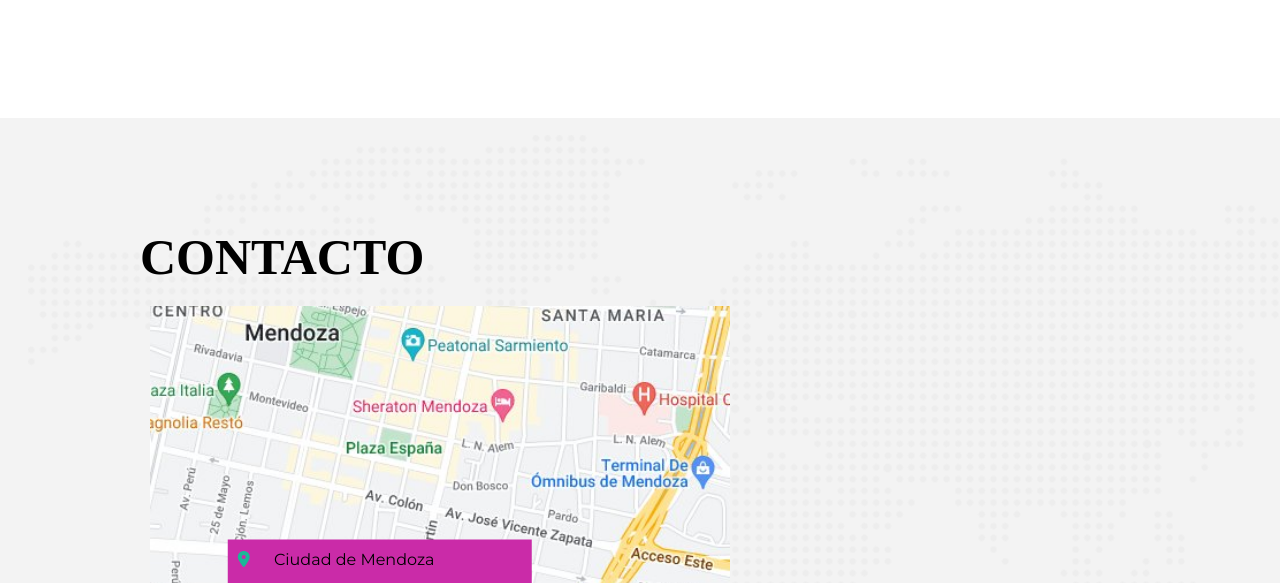
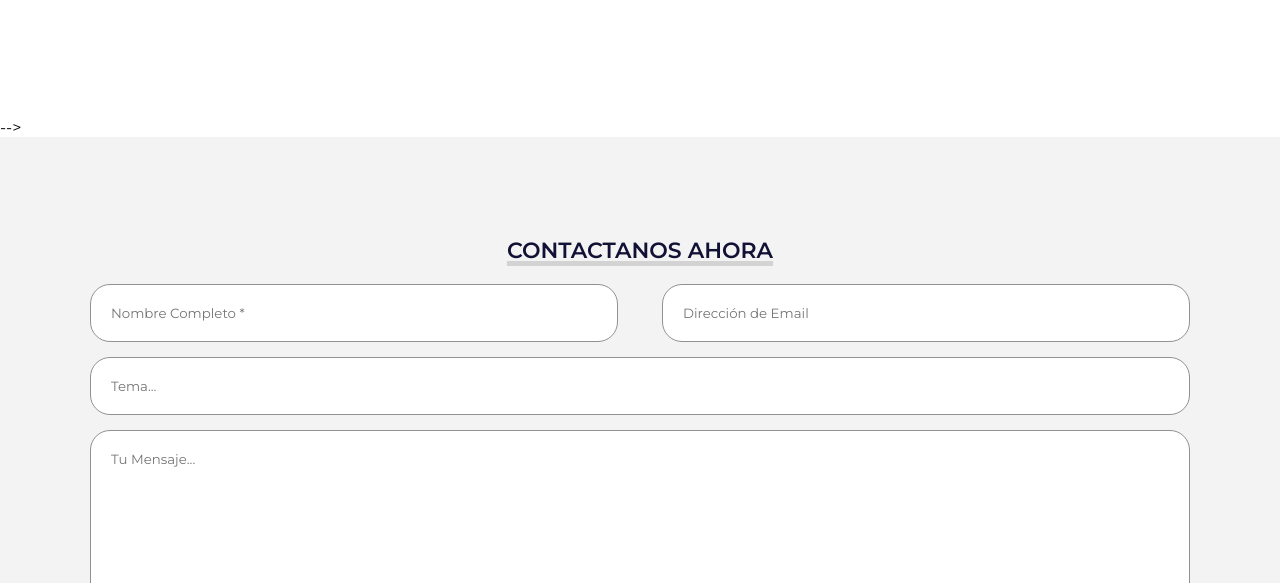
Before and after one commit to virginiacatellano/pagina-web-cv-con-html-css-js, a plain HTML site: page index.html in a window 1280 px wide. Shown: the part 3441-4024 px from the top of the page. Drawn offline with Linux system fonts and the light colour scheme.

Commit message:
se agrego un formulario funcional

```diff
--- a/index.html
+++ b/index.html
@@ -219,14 +219,14 @@
     </section>
 
     <!-- SECCTION C O N T A C T O -->
-    <section id="contacto" class="contacto">
+    <!-- <section id="contacto" class="contacto">
         <div class="contenido-seccion">
             <h2>CONTACTO</h2>
             <div class="fila">
 
-                <!-- Mapa -->
+               obción con mapa sin formulario Mapa -->
 
-                <div class="col">
+                <!-- <div class="col">
                     <img src="img\mendoza.jfif" alt="">
                     <div class="info">
                         <ul>
@@ -247,7 +247,30 @@
                 </div>
                 </div>
                 </div>
+                </section> --> -->
+
+
+
+                <section id="contacto">
+                    <h3 class="titulo-seccion">Contactanos ahora</h3>
+                    <div class="contenedor-form">
+                        <form action="https://formsubmit.co/vcastellano140@gmail.com" method="POST">
+                            <div class="fila mitad">
+                                <input type="text" placeholder="Nombre Completo *" class="input-mitad" name="text">
+                                <input type="email" placeholder="Dirección de Email" class="input-mitad" name="email">
+                            </div>
+                            <div class="fila">
+                                <input type="text" placeholder="Tema..." class="input-full" name="tema">
+                            </div>
+                            <div class="fila">
+                                <textarea name="" id="" cols="30" rows="10" placeholder="Tu Mensaje..." class="input-full"></textarea>
+                            </div>
+
+                            <input type="submit" value="Enviar Mensaje" class="btn-enviar" name="submit">
+                        </form>
+                    </div>
                 </section>
+
 
     <!-- SECCION FOOTER -->
     <footer>
```
